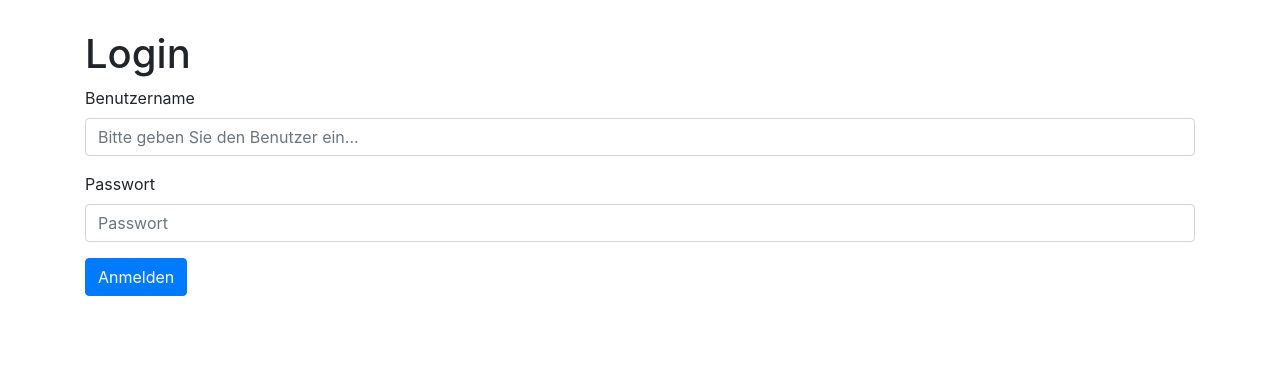
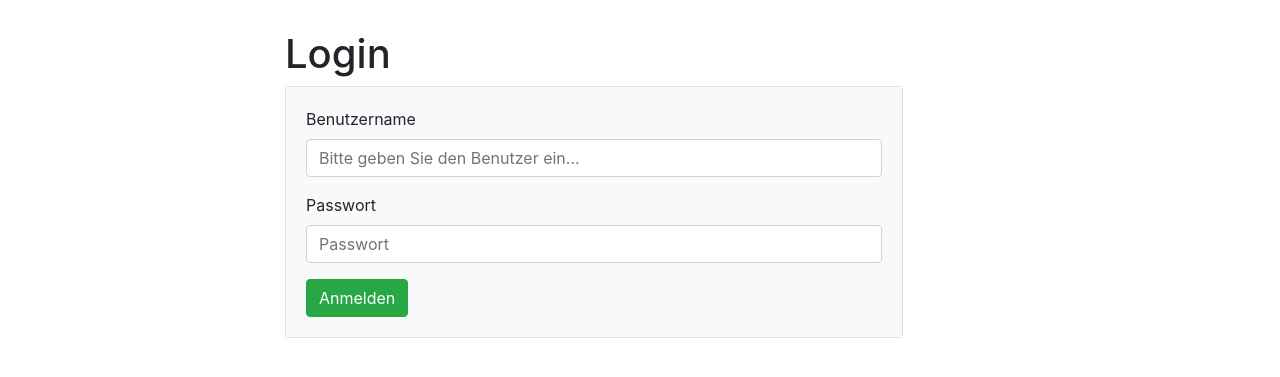
Before and after one commit to hubmabach/IF11FG1-DATASOL, a PHP site: page / in a window 1280 px wide. Shown: the part 58-435 px from the top of the page. Run offline with PHP 8.4, Linux system fonts and the light colour scheme.

Commit message:
styling for the login page

```diff
--- a/src/pages/login.php
+++ b/src/pages/login.php
@@ -1,4 +1,5 @@
 <?php
+
 /**
  * Authentification-Page
  *
@@ -9,26 +10,8 @@
  * - Zeit: Beni: 09:00 - 13:27
  * - Zeit: Matze S: 09:00 - 12:45
  */
-?>
 
-
-<h1>Login</h1>
-<form method="POST" action="">
-    <div class="form-group">
-        <label for="input-username">Benutzername</label>
-        <input type="text" class="form-control" id="input-username" aria-describedby="emailHelp" placeholder="Bitte geben Sie den Benutzer ein..." name="input-username">
-    </div>
-    <div class="form-group">
-        <label for="input-password">Passwort</label>
-        <input type="password" class="form-control" id="input-password" placeholder="Passwort" name="input-password">
-    </div>
-    <button type="submit" name="submit-login" class="btn btn-primary">Anmelden</button>
-</form>
-
-<?php
-
-if(isset($_POST["submit-login"]))
-{
+if (isset($_POST["submit-login"])) {
   $username = $_POST["input-username"];
   $password = hashString($_POST["input-password"]);
 
@@ -36,27 +19,60 @@ if(isset($_POST["submit-login"]))
   $result = mysqli_query($dbLink, $query); //Ist das Ergebnis der Suche aus der SQL - Query (filtert Usernames)
   $count = mysqli_num_rows($result); //Zählt die Anzahl der gefundenen Results
 
-  if($count === 0) //User ist in der Datenbank nicht vorhanden
+  if ($count === 0) //User ist in der Datenbank nicht vorhanden
   {
     echo "<p>Der Nutzername und/oder Passwort ist nicht korrekt </p>";
+  } else {
+    $userFromDb = mysqli_fetch_assoc($result); // Holt den aktuellen User aus dem Ergebnisdaten raus
+
+    if ($userFromDb["UserPassword"] == $password) // Prüft ob das eingegebene Passwort das gleiche ist, wie in der Datenbank gespeichert.
+    {
+      setIsAdmin($userFromDb["IsAdmin"]); // Setzt ob der aktuelle User ein Admin ist oder nicht
+      setIsLoggedIn(true); // Setzt den Flag, dass der User eingeloggt ist
+      setUser($userFromDb); // Setzt den aktuellen User um später auf z.B. den Namen zuzugreifen
+      header("Location: index.php");
+      exit;
+    } else // Das eingegebene Passwort ist falsch.
+    {
+      ?>
+      <div class="container">
+        <div class="row">
+          <div class="col-lg-7 offset-2">
+            <div class="alert alert-danger">Der Nutzername und/oder Passwort ist nicht korrekt.</div>
+          </div>
+        </div>
+      </div>
+    <?php
+    }
   }
- else {
-  $userFromDb = mysqli_fetch_assoc($result); // Holt den aktuellen User aus dem Ergebnisdaten raus
+}
+?>
 
-  if($userFromDb["UserPassword"]==$password) // Prüft ob das eingegebene Passwort das gleiche ist, wie in der Datenbank gespeichert.
-  {
-    setIsAdmin($userFromDb["IsAdmin"]); // Setzt ob der aktuelle User ein Admin ist oder nicht
-    setIsLoggedIn(true); // Setzt den Flag, dass der User eingeloggt ist
-    setUser($userFromDb); // Setzt den aktuellen User um später auf z.B. den Namen zuzugreifen
-    header("Location: index.php");
-    exit;
-  } else // Das eingegebene Passwort ist falsch.
-  {
-    echo "<p>Der Nutzername und/oder Passwort ist nicht korrekt </p>";
-  }
+<div class="container">
+  <div class="row">
+    <div class="col-lg-7 offset-2">
+      <h1>Login</h1>
+      <div class="card">
+        <div class="card-body" style="background-color:#f8f9fa;">
+          <form method="POST" action="">
+            <div class="form-group">
+              <label for="input-username">Benutzername</label>
+              <input type="text" class="form-control" id="input-username" aria-describedby="emailHelp" placeholder="Bitte geben Sie den Benutzer ein..." name="input-username">
+            </div>
+            <div class="form-group">
+              <label for="input-password">Passwort</label>
+              <input type="password" class="form-control" id="input-password" placeholder="Passwort" name="input-password">
+            </div>
+            <button type="submit" name="submit-login" class="btn btn-success">Anmelden</button>
+          </form>
+        </div>
+      </div>
+    </div>
+  </div>
+</div>
 
-}
+<?php
 
-}
+
 
 ?>
```
